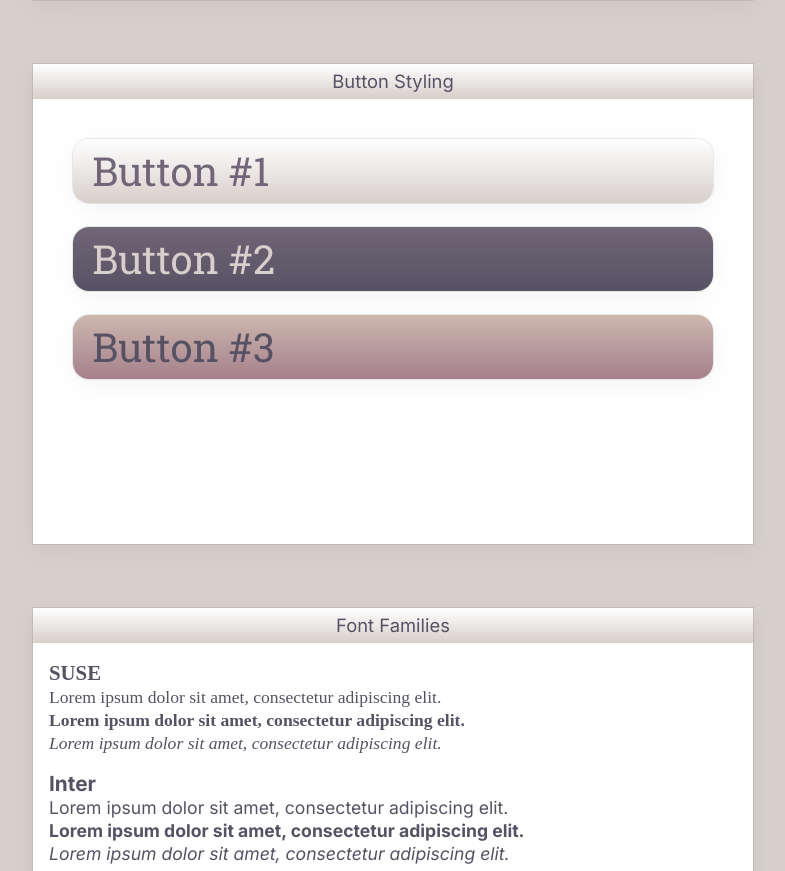
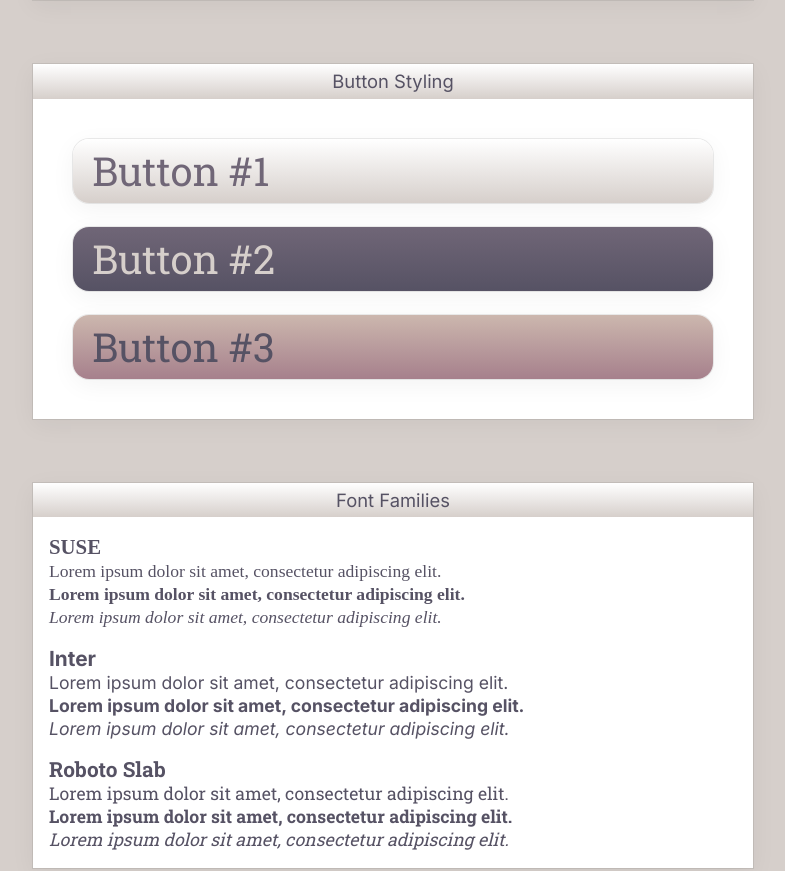
Before and after one commit to Levezze/levezze.github.io, a plain HTML site: page index.html in a window 1280 px wide. Shown: the part 818-1689 px from the top of the page, without its empty margins (247-1032 px from the left). Drawn offline with Linux system fonts and the light colour scheme; a web font is replaced by a local one.

Commit message:
min-height fix

```diff
--- a/resources/css/style.css
+++ b/resources/css/style.css
@@ -63,7 +63,7 @@ main {
 
 section {
   width: 45rem;
-  min-height: 30rem;
+  min-height: 20rem;
   box-shadow: rgba(0, 0, 0, 0.05) 0px 6px 24px 0px, rgba(0, 0, 0, 0.08) 0px 0px 0px 1px;
   margin: 2rem;
   background-color: white;
```
